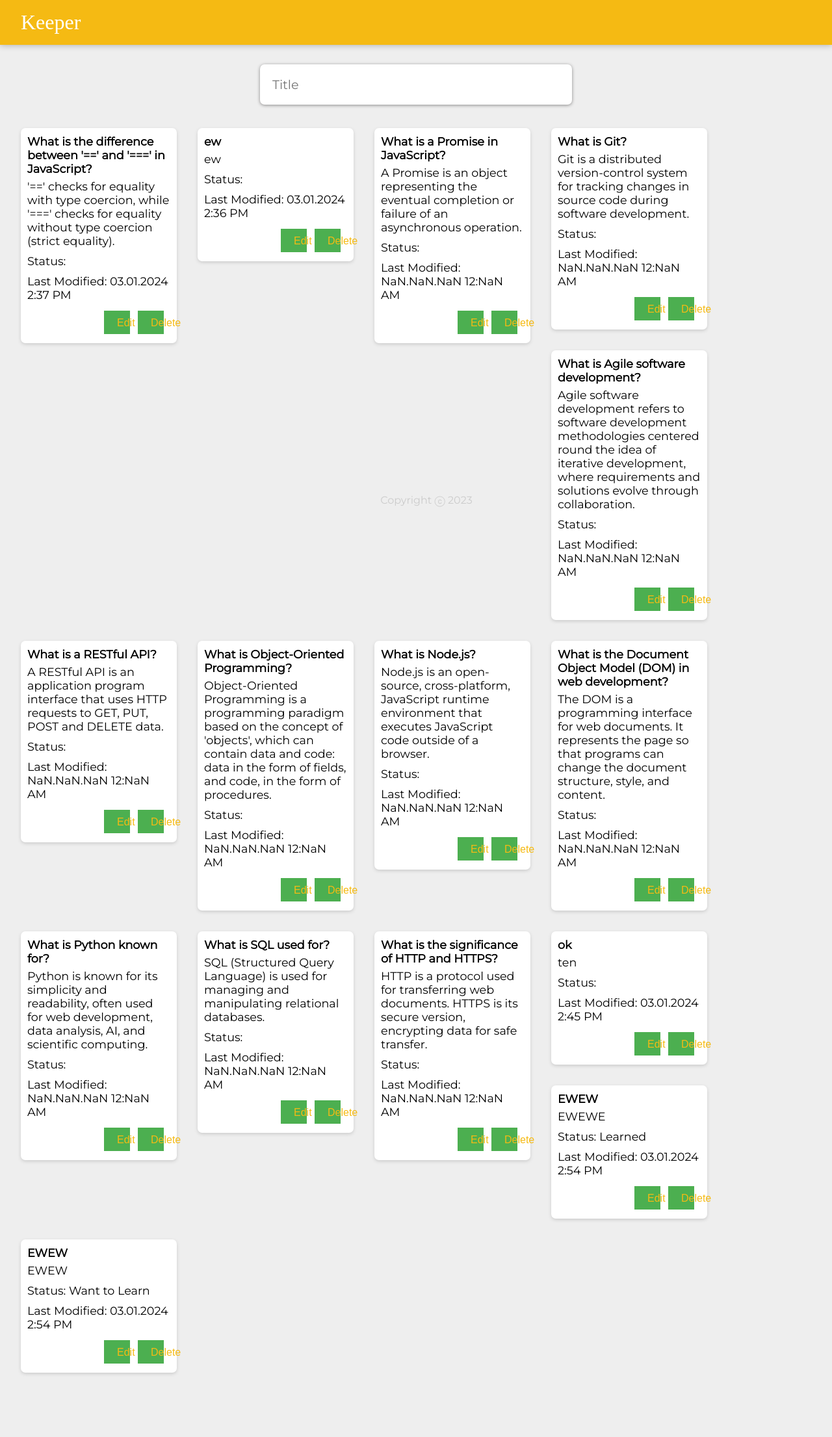
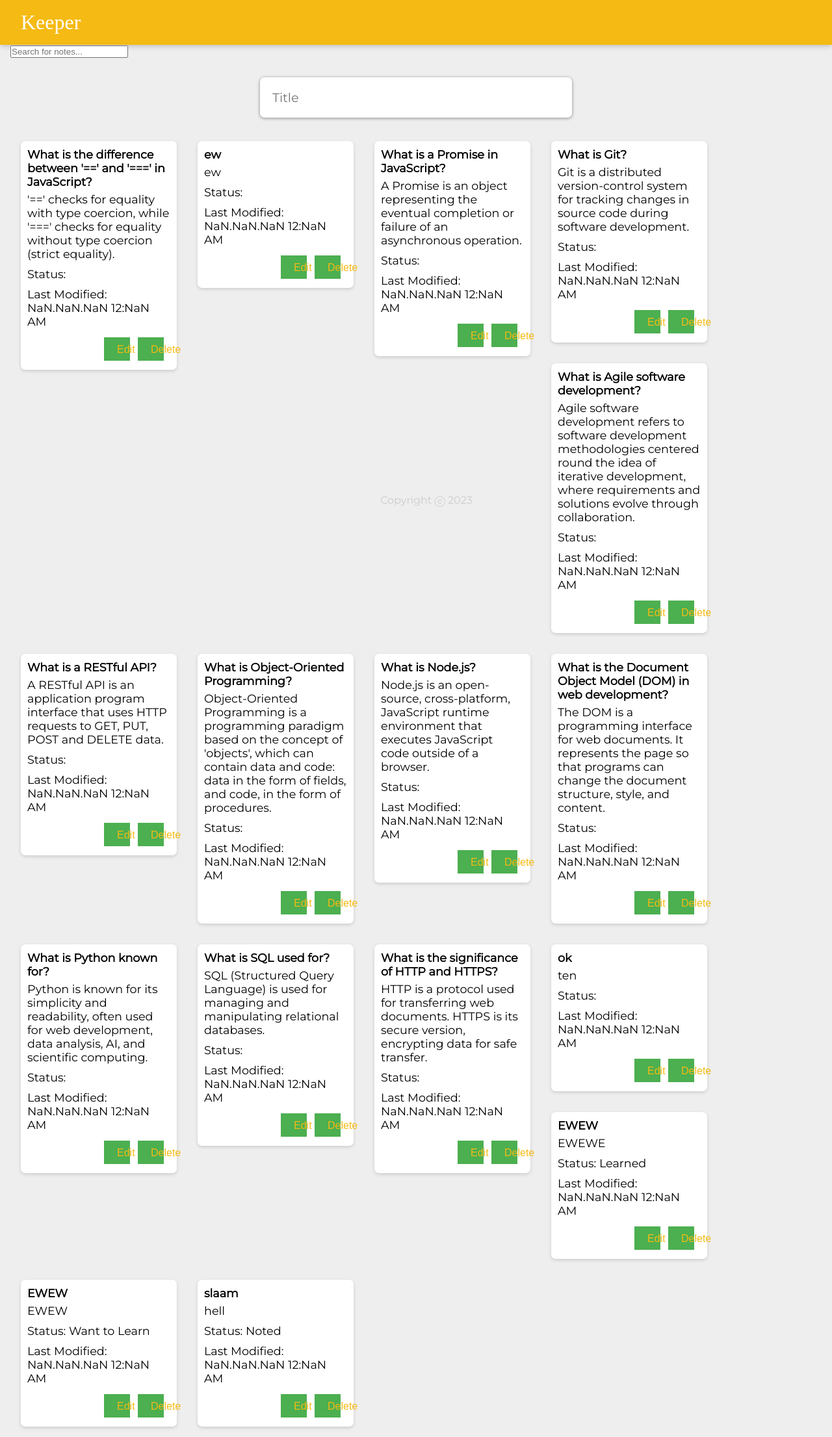
Before and after one commit to daufilataf/WebMobileAssignment3, a React (Create React App) app: page / in a window 1280 px wide. Shown: the whole page at 65% size. Before the commit the page ends 2128 px from the top, so only its background shows below. Built offline with nearby package versions, Linux system fonts and the light colour scheme; data requests are answered from the project's data file; a web font is replaced by a local one.

Commit message:
I added search part

```diff
--- a/db.json
+++ b/db.json
@@ -81,6 +81,13 @@
       "lastModified": "2024-01-03T14:54:16.991Z",
       "status": "Want to Learn",
       "id": 20
+    },
+    {
+      "question": "slaam",
+      "answer": "hell",
+      "lastModified": "2024-01-03T15:00:31.938Z",
+      "status": "Noted",
+      "id": 21
     }
   ]
 }
--- a/src/components/App.jsx
+++ b/src/components/App.jsx
@@ -8,7 +8,19 @@ function App() {
   const [notes, setNotes] = useState([]);
   const [editNote, setEditNote] = useState(null);
 
-  // Function to fetch flashcards from the server
+  // Search Part
+  const [searchTerm, setSearchTerm] = useState("");
+
+  const handleSearchChange = (event) => {
+    setSearchTerm(event.target.value);
+  };
+
+  const filteredNotes = searchTerm
+    ? notes.filter(note =>
+        note.question.toLowerCase().includes(searchTerm.toLowerCase()) ||
+        note.answer.toLowerCase().includes(searchTerm.toLowerCase())
+      )
+    : notes;
   const fetchNotes = () => {
     fetch("http://localhost:3001/flashcards")
       .then(response => response.json())
@@ -74,15 +86,20 @@ function App() {
   return (
     <div>
       <Header />
+      <input
+        type="text"
+        placeholder="Search for notes..."
+        value={searchTerm}
+        onChange={handleSearchChange}
+      />
       <CreateArea onAdd={addOrUpdateNote} editNote={editNote} />
-      {notes.map(noteItem => (
+      {filteredNotes.map(noteItem => (
         <Note
           key={noteItem.id}
           id={noteItem.id}
           title={noteItem.question}
           content={noteItem.answer}
           status={noteItem.status}
-    lastModified={noteItem.lastModified} // Pass the lastModified prop
           onDelete={deleteNote}
           onEdit={editNoteHandler}
         />
--- a/src/components/CreateArea.jsx
+++ b/src/components/CreateArea.jsx
@@ -42,7 +42,6 @@ function CreateArea(props) {
   function expand() {
     setExpanded(true);
   }
-
   return (
     <div>
       <form className="create-note">
```
Lines whose indentation alone changed are shown as unchanged.
